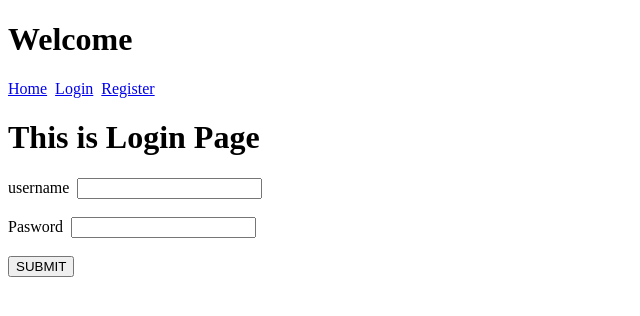
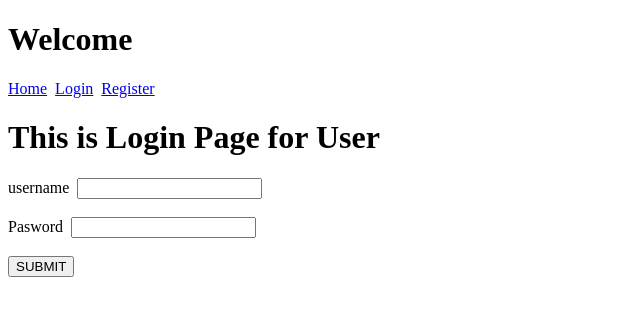
Before and after one commit to pravingoswami/homemade-food-frontend-react-redux, a React (Create React App) app: page /login in a window 1280 px wide. Shown: the top 316 px of the page, without its empty margins (0-640 px from the left). Built offline with nearby package versions, Linux system fonts and the light colour scheme.

Commit message:
added npm run build

```diff
--- a/src/components/login/LoginUser.js
+++ b/src/components/login/LoginUser.js
@@ -32,7 +32,7 @@
 
         return (
             <div>
-                <h1>This is Login Page</h1>
+                <h1>This is Login Page for User</h1>
                 <form onSubmit = {this.handleSubmit} >
                     <label>username</label>&nbsp;&nbsp;
                     <input type = "text" name = "username" value = {this.state.username} onChange = {this.handleInputChange} />
```
